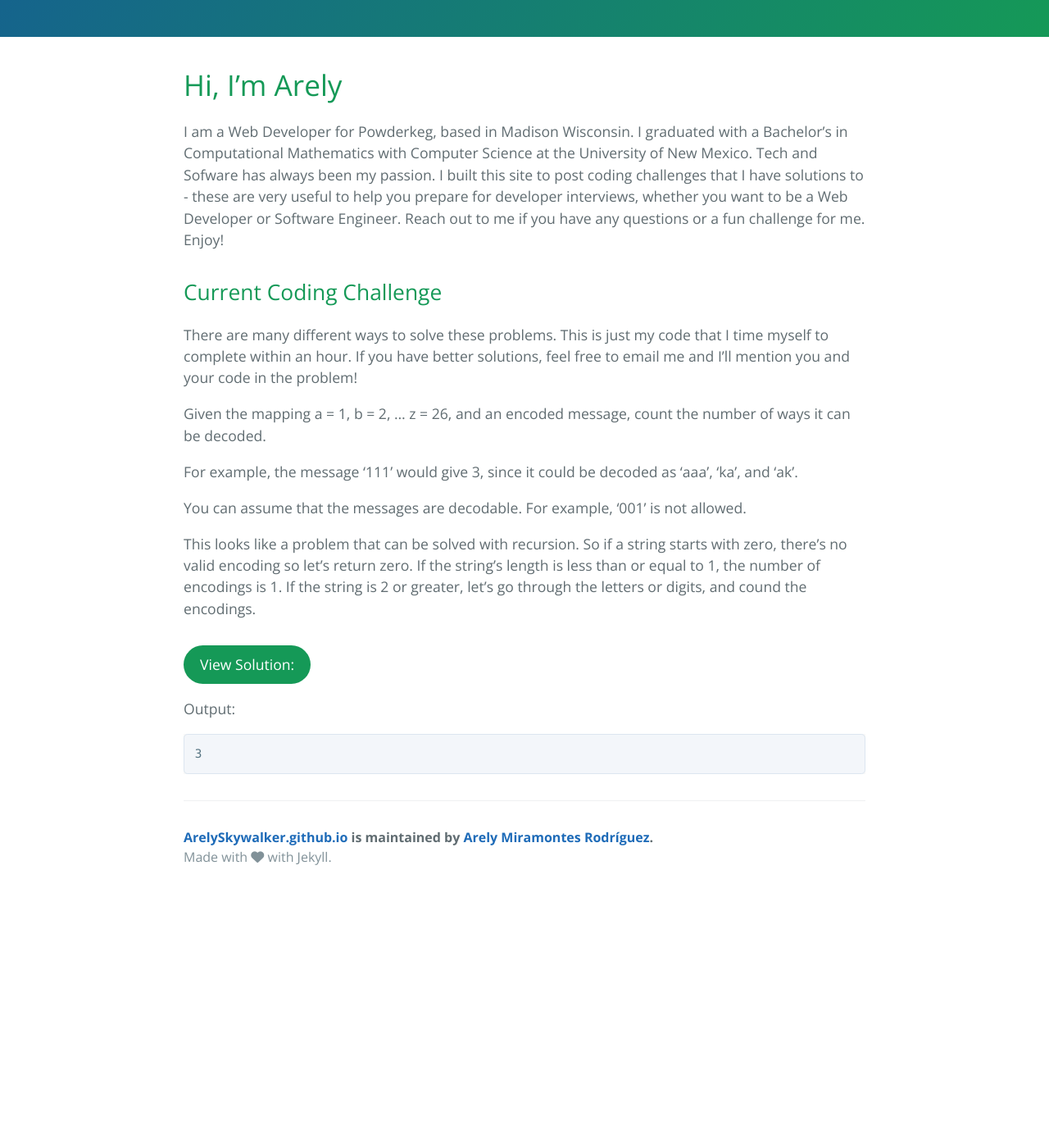
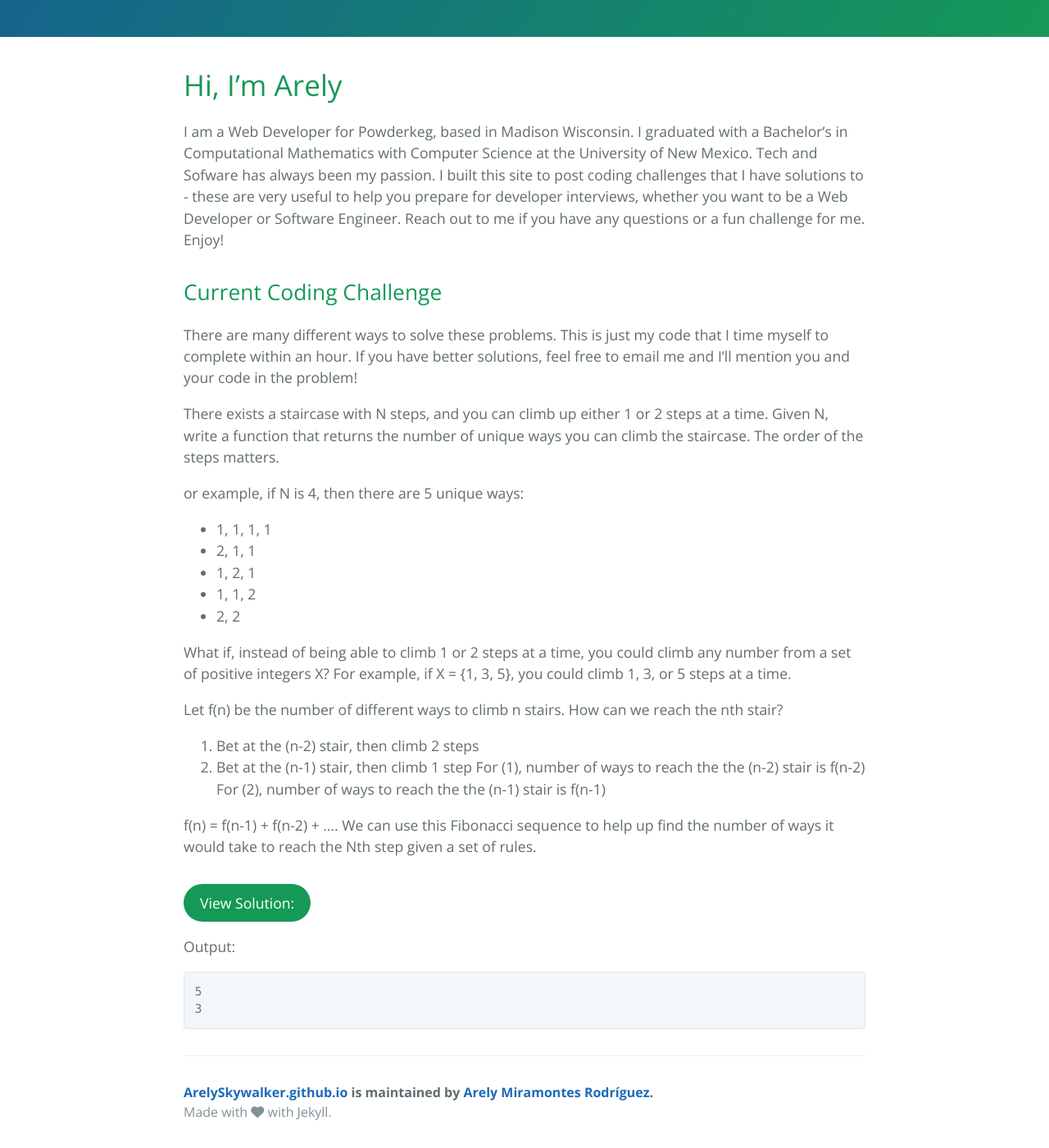
Before and after one commit to ArelySkywalker/ArelySkywalker.github.io_ARCHIVE, a Jekyll site: the page built from index.md, in a window 1280 px wide and 1400 px high, scrolled down 544 px. Shown: the whole window at 82% size. Built offline with Jekyll 4.4.1, drawn with Linux system fonts in a browser that asks for light colours; nearby versions of some CDN libraries; before the commit the page ends 1633 px from its top, so only the background shows below that.

Commit message:
Coding Problem #6

````diff
--- a/index.md
+++ b/index.md
@@ -13,38 +13,48 @@ I am a Web Developer for Powderkeg, based in Madison Wisconsin. I graduated with
 
 There are many different ways to solve these problems. This is just my code that I time myself to complete within an hour. If you have better solutions, feel free to email me and I'll mention you and your code in the problem!
 
-Given the mapping a = 1, b = 2, ... z = 26, and an encoded message, count the number of ways it can be decoded.
+There exists a staircase with N steps, and you can climb up either 1 or 2 steps at a time. Given N, write a function that returns the number of unique ways you can climb the staircase. The order of the steps matters.
 
-For example, the message '111' would give 3, since it could be decoded as 'aaa', 'ka', and 'ak'.
+or example, if N is 4, then there are 5 unique ways:
 
-You can assume that the messages are decodable. For example, '001' is not allowed.
+*   1, 1, 1, 1
+*   2, 1, 1
+*   1, 2, 1
+*   1, 1, 2
+*   2, 2
 
-This looks like a problem that can be solved with recursion. So if a string starts with zero, there's no valid encoding so let's return zero. If the string's length is less than or equal to 1, the number of encodings is 1. If the string is 2 or greater, let's go through the letters or digits, and cound the encodings.
+What if, instead of being able to climb 1 or 2 steps at a time, you could climb any number from a set of positive integers X? For example, if X = {1, 3, 5}, you could climb 1, 3, or 5 steps at a time.
+
+Let f(n) be the number of different ways to climb n stairs. How can we reach the nth stair?
+
+1. Bet at the (n-2) stair, then climb 2 steps
+2. Bet at the (n-1) stair, then climb 1 step
+For (1), number of ways to reach the the (n-2) stair is f(n-2)
+For (2), number of ways to reach the the (n-1) stair is f(n-1)
+
+f(n) = f(n-1) + f(n-2) + .... We can use this Fibonacci sequence to help up find the number of ways it would take to reach the Nth step given a set of rules.
 
 #### View Solution:
 
 ```python
-def numEncodings(s):
-    # This covers if the string starts with 0
-    if s.startswith('0'):
-        return 0
-    # This covers if the string is empty
-    elif len(s) <= 1:
-        return 1
+def staircase(n, X):
+    S = [0 for _ in range(n + 1)]
+    S[0] = 1
+    for i in range(n + 1):
+        S[i] += sum(S[i - x] for x in X if i - x > 0)
+        S[i] += 1 if i in X else 0
+    return S[-1]
 
-    total = 0
+steps = 4
+rules = {1,2}
+rules2 = {1,3,5}
 
-    if int(s[:2]) <= 26:
-        total += numEncodings(s[2:])
-
-    total += numEncodings(s[1:])
-    return total
-
-n = '111'
-print(numEncodings(n))
+print(staircase(steps,rules))
+print(staircase(steps,rules2))
 ```
 
 Output:
 ```
+5
 3
 ```
````
Also changed, not shown: code.md (+49 -0 lines).
